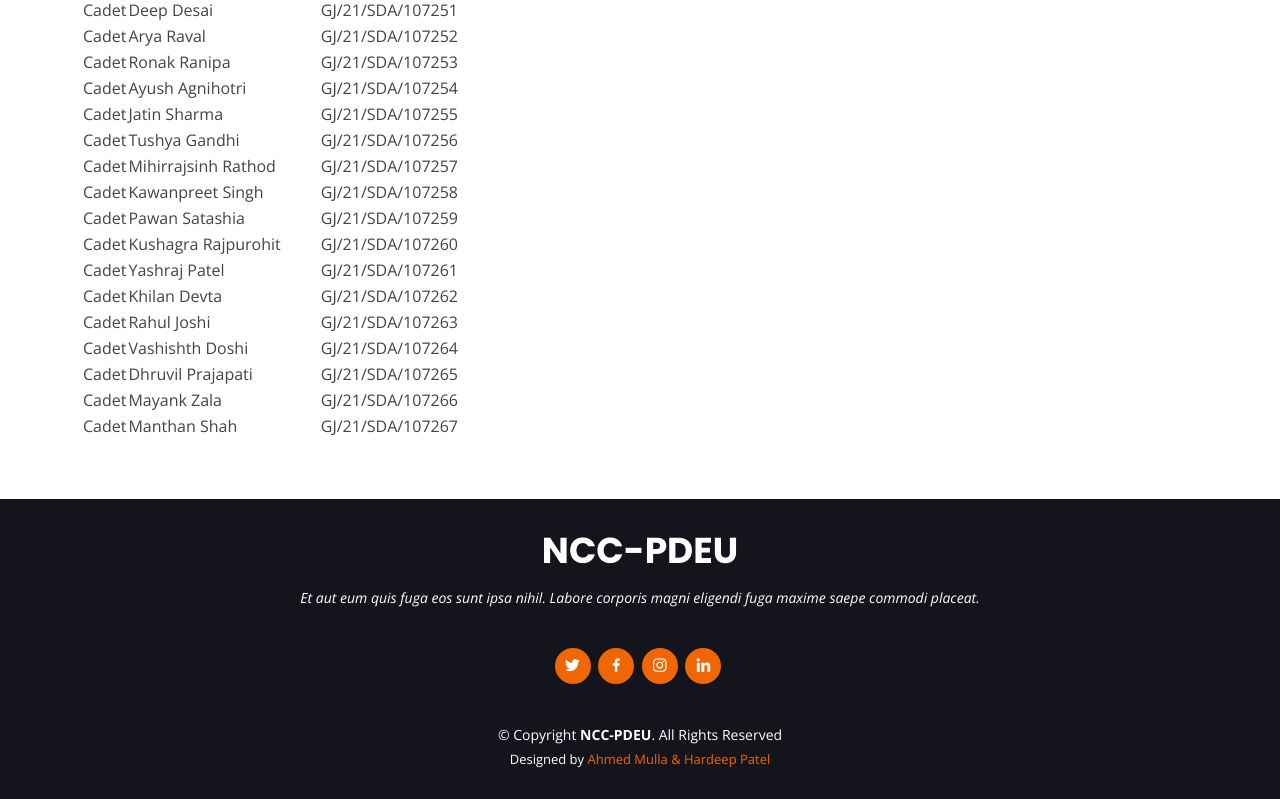
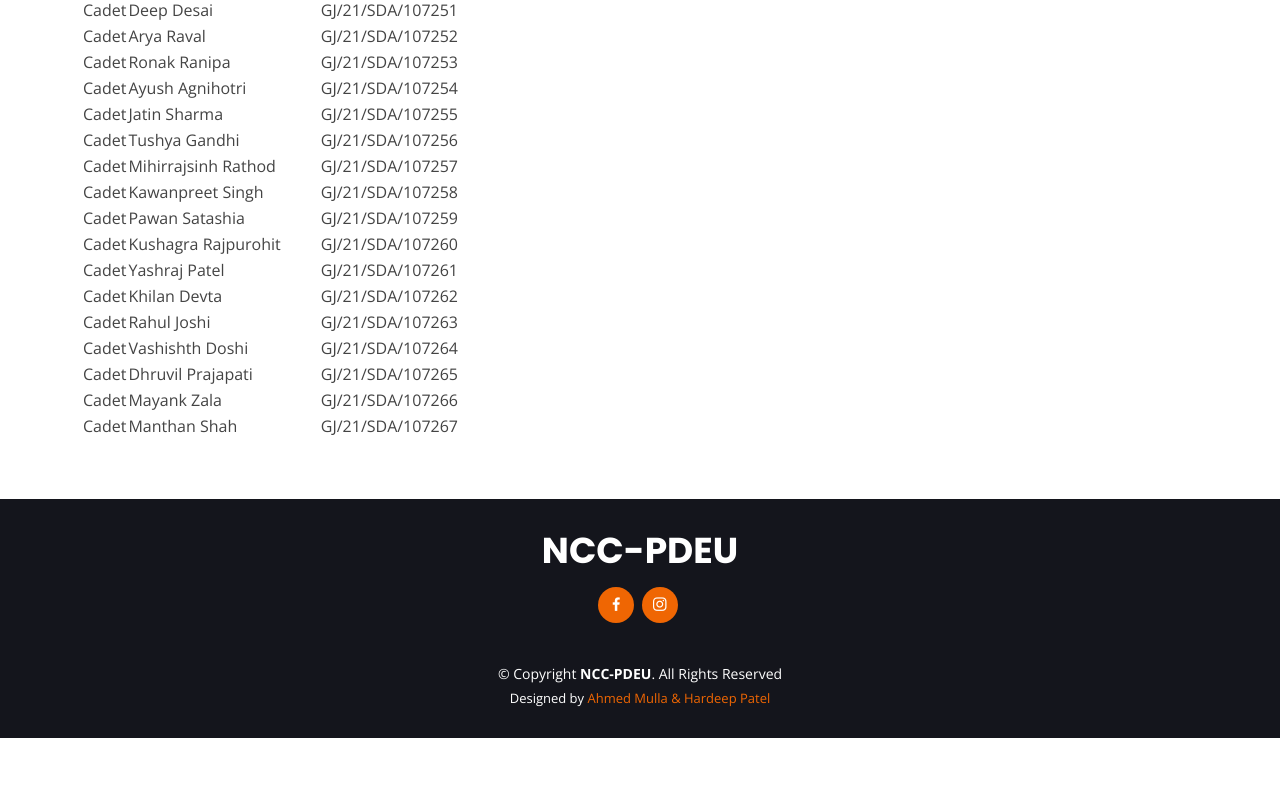
Before and after one commit to nccpdeu/nccpdeu.github.io, a plain HTML site: page Cadets.html in a window 1280 px wide. Shown: the part 1855-2654 px from the top of the page. After the commit the page ends 2593 px from the top, so only its background shows below. Drawn offline with nearby package versions, Linux system fonts and the light colour scheme.

Commit message:
Update Cadets.html

```diff
--- a/Cadets.html
+++ b/Cadets.html
@@ -543,16 +543,13 @@
 
   </main><!-- End #main -->
 
-  <!-- ======= Footer ======= -->
+ <!-- ======= Footer ======= -->
   <footer id="footer">
     <div class="container">
       <h3>NCC-PDEU</h3>
-      <p>Et aut eum quis fuga eos sunt ipsa nihil. Labore corporis magni eligendi fuga maxime saepe commodi placeat.</p>
       <div class="social-links">
-        <a href="#" class="twitter"><i class="bx bxl-twitter"></i></a>
         <a href="#" class="facebook"><i class="bx bxl-facebook"></i></a>
-        <a href="#" class="instagram"><i class="bx bxl-instagram"></i></a>
-        <a href="#" class="linkedin"><i class="bx bxl-linkedin"></i></a>
+        <a href="https://www.instagram.com/ncc_pdeu/" class="instagram"><i class="bx bxl-instagram"></i></a>
       </div>
       <div class="copyright">
         &copy; Copyright <strong><span>NCC-PDEU</span></strong>. All Rights Reserved
```
